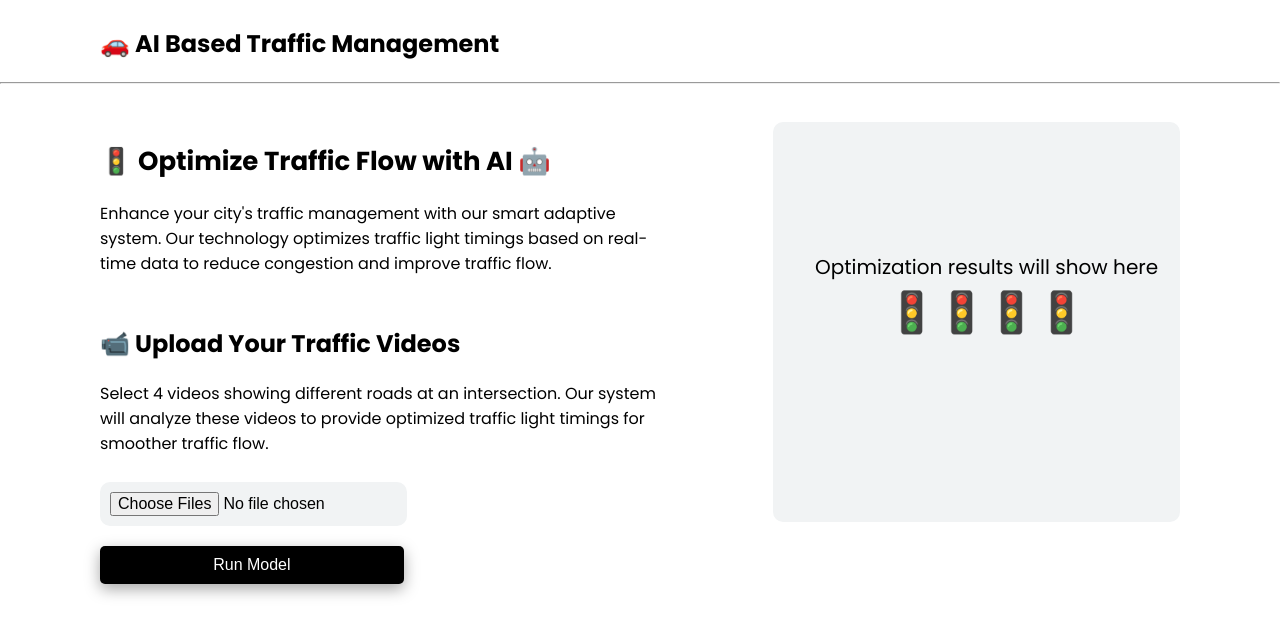
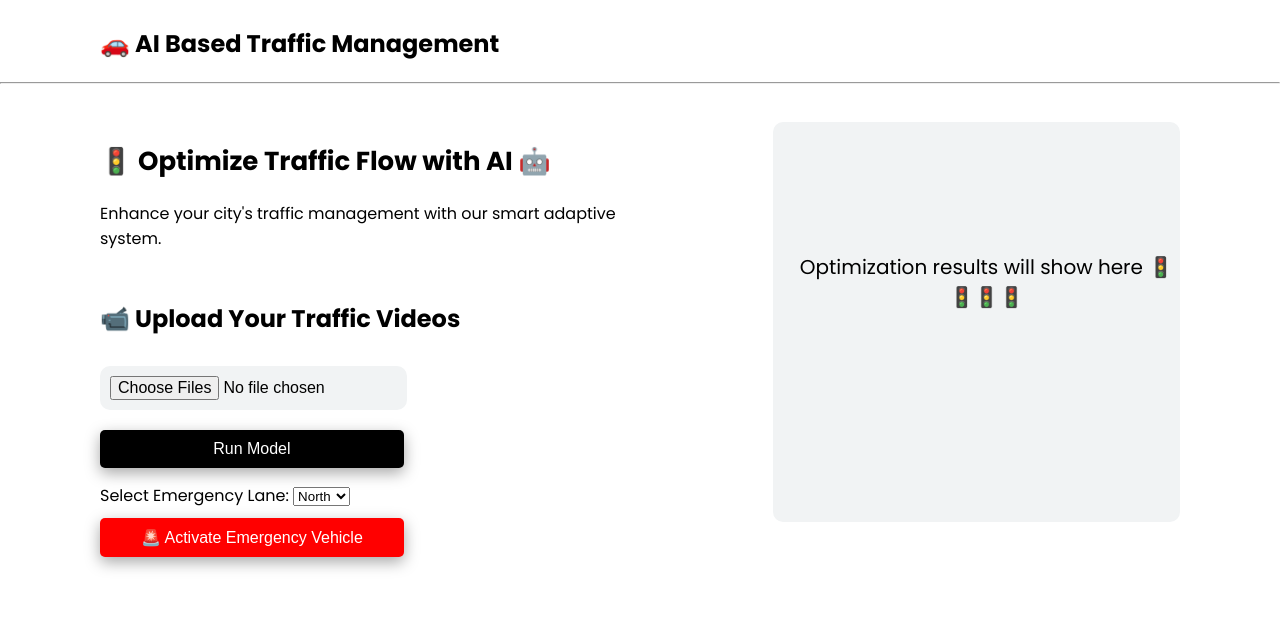
Before and after one commit to sushma052/AI-Based-TRAFFIC-MANAGEMENT-SYSTEM-1, a React (Create React App) app in the folder frontend/: page / in a window 1280 px wide. Shown: the top 636 px of the page. Built offline with nearby package versions, Linux system fonts and the light colour scheme.

Commit message:
Update App.js

```diff
--- a/frontend/src/App.js
+++ b/frontend/src/App.js
@@ -6,23 +6,24 @@ function App() {
   const [selectedFiles, setSelectedFiles] = useState([]);
   const [result, setResult] = useState(null);
   const [loading, setLoading] = useState(false);
+  const [emergencyMessage, setEmergencyMessage] = useState("");
+  const [emergencyLane, setEmergencyLane] = useState("NORTH"); // default lane
 
   const handleFileChange = (e) => {
-    // Convert FileList to array and set to state
     setSelectedFiles(Array.from(e.target.files));
   };
 
   const handleSubmit = async (e) => {
+    e.preventDefault();
     setLoading(true);
-    e.preventDefault();
-    // Ensure exactly 4 files are selected
+
     if (selectedFiles.length !== 4) {
       alert('Please upload exactly 4 videos.');
+      setLoading(false);
       return;
     }
 
     const formData = new FormData();
-    // Append all selected files to FormData
     selectedFiles.forEach(file => formData.append('videos', file));
 
     try {
@@ -30,65 +31,96 @@ function App() {
         headers: { 'Content-Type': 'multipart/form-data' },
       });
       setResult(response.data);
-      console.log(response);
-      setLoading(false);
     } catch (error) {
       console.error('Error uploading files:', error);
+    }
     setLoading(false);
+  };
+
+  const handleEmergency = async () => {
+    try {
+      const response = await axios.post("http://localhost:5000/emergency", { lane: emergencyLane });
+      setEmergencyMessage(response.data?.message || `🚨 Emergency Vehicle in ${emergencyLane} lane! Priority for 10 seconds.`);
+      setTimeout(() => setEmergencyMessage(""), 10000);
+    } catch (error) {
+      console.error("Error activating emergency mode:", error);
     }
   };
 
   return (
     <div className="App">
       <h1>🚗 AI Based Traffic Management</h1>
-      <hr/>
+      <hr />
 
       <div className='main-container'>
         <div className='left'>
           <section id="hero" className="hero">
             <h2>🚦 Optimize Traffic Flow with AI 🤖</h2>
-            <p>Enhance your city's traffic management with our smart adaptive system. Our technology optimizes traffic light timings based on real-time data to reduce congestion and improve traffic flow.</p>
+            <p>Enhance your city's traffic management with our smart adaptive system.</p>
           </section>
+
           <section id="upload" className="upload">
             <h2>📹 Upload Your Traffic Videos</h2>
-            <p>Select 4 videos showing different roads at an intersection. Our system will analyze these videos to provide optimized traffic light timings for smoother traffic flow.</p>
             <form onSubmit={handleSubmit}>
-              <input
-                type="file"
-                multiple
-                accept="video/*"
-                onChange={handleFileChange}
-              />
-              <br/>
+              <input type="file" multiple accept="video/*" onChange={handleFileChange} />
+              <br />
               <button type="submit">Run Model</button>
             </form>
+
+            {/* Emergency Vehicle Dropdown + Button */}
+            <div style={{ marginTop: "15px" }}>
+              <label>Select Emergency Lane: </label>
+              <select value={emergencyLane} onChange={(e) => setEmergencyLane(e.target.value)}>
+                <option value="NORTH">North</option>
+                <option value="SOUTH">South</option>
+                <option value="EAST">East</option>
+                <option value="WEST">West</option>
+              </select>
+            </div>
+
+            <button
+              onClick={handleEmergency}
+              style={{ background: "red", color: "white", padding: "10px", marginTop: "10px" }}
+            >
+              🚨 Activate Emergency Vehicle
+            </button>
+
+            {emergencyMessage && (
+              <div style={{
+                background: "yellow",
+                color: "red",
+                padding: "10px",
+                fontWeight: "bold",
+                border: "2px solid red",
+                marginTop: "15px"
+              }}>
+                {emergencyMessage}
+              </div>
+            )}
           </section>
         </div>
 
         <section id="result" className="result">
-          {!loading && !result && (
-            <p className='placeholder'>Optimization results will show here <br/><span>🚦🚦🚦🚦</span></p>
-          )}
+          {!loading && !result && <p className='placeholder'>Optimization results will show here 🚦🚦🚦🚦</p>}
           {loading && <p className='loader'>Processing videos, it may take a few minutes...</p>}
           {result && !result.error && (
             <>
               <h2>✅ Optimization Results</h2>
-              <p>Your traffic light timings have been optimized. Here are the recommended green times for each direction:</p>
               <ul>
-                <li>🚦 North: <span id="north-time">{result.north}</span> seconds</li>
-                <li>🚦 South: <span id="south-time">{result.south}</span> seconds</li>
-                <li>🚦 West: <span id="west-time">{result.west}</span> seconds</li>
-                <li>🚦 East: <span id="east-time">{result.east}</span> seconds</li>
+                <li>🟢West: {result.west} seconds</li>
+                <li>🟢North: {result.north} seconds</li>
+                <li>🟢South: {result.south} seconds</li>
+                <li>🟢East: {result.east} seconds</li>
               </ul>
             </>
           )}
-        </section>
           {result && result.error && (
             <div>
               <h2>Error:</h2>
               <p>{result.error}</p>
             </div>
           )}
+        </section>
       </div>
     </div>
   );
```
Lines whose indentation alone changed are shown as unchanged.
